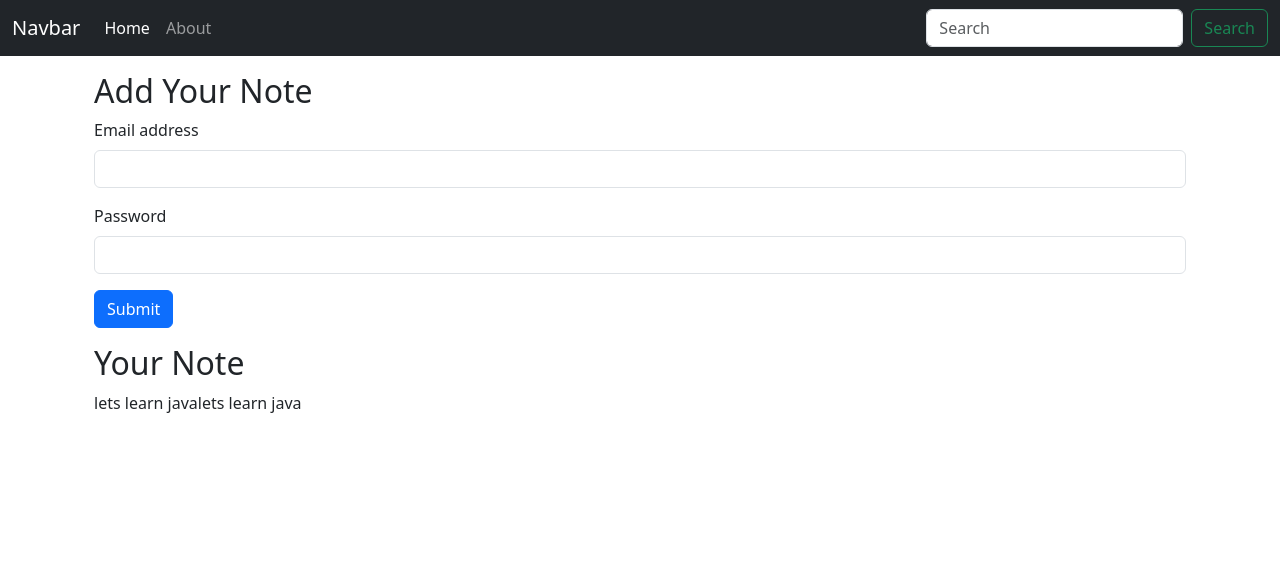
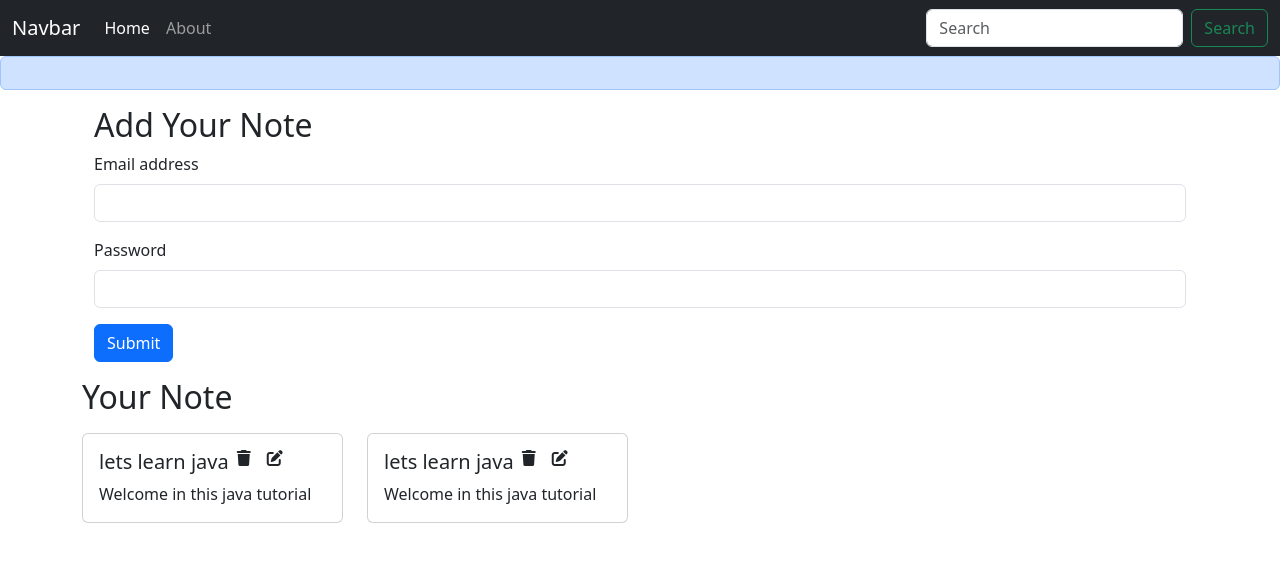
Before and after one commit to Ramprasadya/backendnote, a React (Create React App) app: page / in a window 1280 px wide. Shown: the top 562 px of the page. Built offline with nearby package versions, Linux system fonts and the light colour scheme.

Commit message:
font icon and alert

```diff
--- a/public/index.html
+++ b/public/index.html
@@ -15,6 +15,7 @@
       user's mobile device or desktop. See https://developers.google.com/web/fundamentals/web-app-manifest/
     -->
     <link rel="manifest" href="%PUBLIC_URL%/manifest.json" />
+    <link rel="stylesheet" href="https://cdnjs.cloudflare.com/ajax/libs/font-awesome/6.4.0/css/all.min.css" />
     <link href="https://cdn.jsdelivr.net/npm/bootstrap@5.3.0/dist/css/bootstrap.min.css" rel="stylesheet" integrity="sha384-9ndCyUaIbzAi2FUVXJi0CjmCapSmO7SnpJef0486qhLnuZ2cdeRhO02iuK6FUUVM" crossorigin="anonymous">
     <!--
       Notice the use of %PUBLIC_URL% in the tags above.
@@ -28,6 +29,7 @@
     <title>NoteBook - Your note is saved in cloud secure</title>
   </head>
   <body>
+    <script defer src="https://use.fontawesome.com/releases/v5.15.4/js/all.js" integrity="sha384-rOA1PnstxnOBLzCLMcre8ybwbTmemjzdNlILg8O7z1lUkLXozs4DHonlDtnE7fpc" crossorigin="anonymous"></script>
     <script src="https://cdn.jsdelivr.net/npm/bootstrap@5.3.0/dist/js/bootstrap.bundle.min.js" integrity="sha384-geWF76RCwLtnZ8qwWowPQNguL3RmwHVBC9FhGdlKrxdiJJigb/j/68SIy3Te4Bkz" crossorigin="anonymous"></script>
     <noscript>You need to enable JavaScript to run this app.</noscript>
     <div id="root"></div>
--- a/src/App.js
+++ b/src/App.js
@@ -3,6 +3,7 @@ import Navbar from "./components/Navbar";
 import Home from "./components/Home";
 import About from "./components/About";
 import NoteState from "./context/NoteState";
+import Alert from "./components/Alert";
 
 
 function App() {
@@ -10,6 +11,7 @@ function App() {
    <>
    <NoteState>
    <Navbar/>
+   <Alert/>
    <div className="container">
    <Routes>
 
--- /dev/null
+++ b/src/components/Alert.js
@@ -0,0 +1,13 @@
+import React from 'react'
+
+const Alert = (props) => {
+  return (
+    <>
+        <div className="alert alert-primary" role="alert">
+        {props.massage}
+</div>
+    </>
+  )
+}
+
+export default Alert
--- a/src/components/Home.js
+++ b/src/components/Home.js
@@ -1,8 +1,7 @@
-import React, { useContext } from 'react'
-import NoteContext from '../context/noteContext'
+import React from "react"
+import Notes from "./Notes"
 const Home = () => {
-  const context = useContext(NoteContext)
-  const {notes ,setNotes} = context ;
+
 
   return (
     <>
@@ -20,14 +19,7 @@ const Home = () => {
   <button type="submit" className="btn btn-primary">Submit</button>
 </form>
     </div>
-    <div className="container my-3">
-      <h2>Your Note </h2>
-      {
-        notes.map((note)=>{
-          return note.title
-        })
-      }
-    </div>
+   <Notes/>
     </>
   )
 }
--- /dev/null
+++ b/src/components/Noteitem.js
@@ -0,0 +1,24 @@
+import React from 'react'
+
+const Noteitem = (props) => {
+    const {note} = props ;
+  return (
+    <div className='col-md-3' >
+
+
+    <div className="card my-2" >
+
+  <div className="card-body">
+  <div className='d-flex align-item-center' >
+    <h5 className="card-title">  {note.title}</h5><i className="fa-solid fa-trash mx-2"></i><i className="fa-solid fa-pen-to-square mx-2"></i>
+  </div>
+    <p className="card-text">{note.description}</p>
+
+
+  </div>
+</div>
+    </div>
+  )
+}
+
+export default Noteitem
--- /dev/null
+++ b/src/components/Notes.js
@@ -0,0 +1,20 @@
+import React, { useContext } from 'react'
+import NoteContext from '../context/noteContext'
+import Noteitem from './Noteitem';
+
+const Notes = () => {
+    const context = useContext(NoteContext)
+  const {notes ,setNotes} = context ;
+  return (
+    <div className="row my-3">
+    <h2>Your Note </h2>
+    {
+      notes.map((note)=>{
+        return <Noteitem key={note._id} note={note} />
+      })
+    }
+  </div>
+  )
+}
+
+export default Notes
--- /dev/null
+++ b/src/index.css
@@ -0,0 +1,3 @@
+i{
+    cursor: pointer;
+}
--- a/src/index.js
+++ b/src/index.js
@@ -1,6 +1,7 @@
 import React from 'react';
 import ReactDOM from 'react-dom/client';
 import App from './App';
+import './index.css'
 import reportWebVitals from './reportWebVitals';
 import { BrowserRouter } from 'react-router-dom';
 
```
